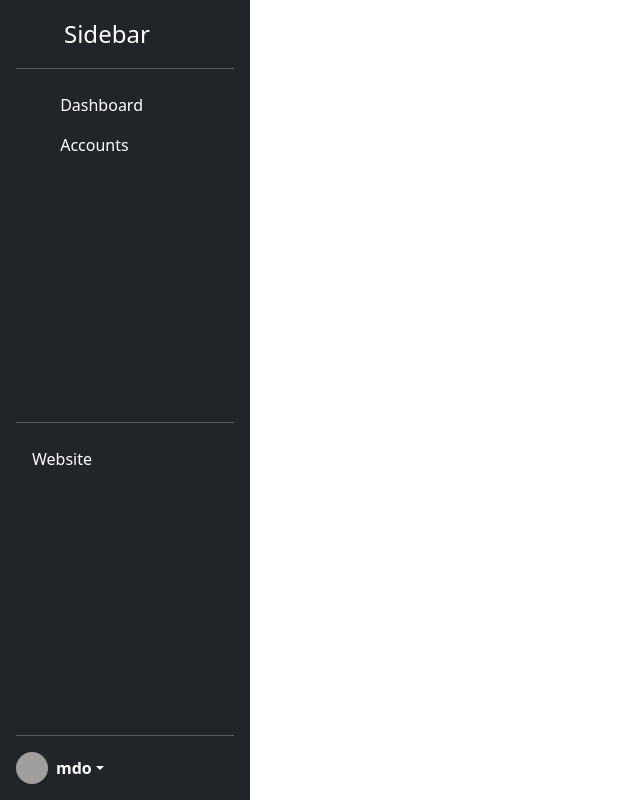
After one commit to hemroda/django_docker_starter, a Django app: template app/apps/accounts/templates/dashboard_base.html in a window 1280 px wide. The commit adds this page. Shown: the whole page, without its empty margins (0-640 px from the left). Run offline with Django 5.2, Linux system fonts and the light colour scheme; the template is opened without the code that fills it, so the values that code supplies are empty; parts of the project's set-up code (start-up, migrations or seed data) failed here and were passed over; some libraries are stand-ins or nearby versions; grey boxes are pictures that could not be loaded.

Commit message:
simple styling structure for dashboard section

```diff
--- a/app/apps/accounts/templates/accounts/dashboard.html
+++ b/app/apps/accounts/templates/accounts/dashboard.html
@@ -1 +1,5 @@
-Dashboard
+{% extends "dashboard_base.html" %}
+
+{% block content %}
+<div><small>{{ date }}</small></div>
+{% endblock %}
--- /dev/null
+++ b/app/apps/accounts/templates/dashboard_base.html
@@ -0,0 +1,83 @@
+{% load static %}
+{% load django_bootstrap5 %}
+{% load bootstrap_icons %}
+
+<!doctype html>
+<html lang="en">
+<head>
+  <meta charset="UTF-8">
+  <meta name="viewport"
+        content="width=device-width, user-scalable=no, initial-scale=1.0, maximum-scale=1.0, minimum-scale=1.0">
+  <meta http-equiv="X-UA-Compatible" content="ie=edge">
+  <link rel="apple-touch-icon" sizes="180x180" href="{% static 'img/favicon/apple-touch-icon.png' %}">
+  <link rel="icon" type="image/png" sizes="32x32" href="{% static 'img/favicon/favicon-32x32.png' %}">
+  <link rel="icon" type="image/png" sizes="16x16" href="{% static 'img/favicon/favicon-16x16.png' %}">
+  <link rel="manifest" href="{% static 'img/favicon/site.webmanifest' %}">
+  <link rel="mask-icon" href="{% static 'img/favicon/safari-pinned-tab.svg" color="#2a9cbd' %}">
+  <meta name="msapplication-TileColor" content="#ffffff">
+  <meta name="theme-color" content="#ffffff">
+  <!--
+  when using "<body hx-boost="true">", disable HTMX' history cache feature,
+  which can sometimes result in funky behaviour when reloading a page with the back button:
+  -->
+  <meta name="htmx-config" content='{"historyCacheSize": 0, "refreshOnHistoryMiss": false}'>
+  <title>{% block title %}DDStarter{% endblock title%}</title>
+  {% bootstrap_css %}
+  <link rel="stylesheet" href="{% static 'css/base.css' %}">
+  <script src="{% static 'js/htmx.min.js' %}" defer></script>
+</head>
+<body hx-boost="true">
+  <div class="d-flex">
+    <!-- Side Nav -->
+    <div class="d-flex flex-column flex-shrink-0 p-3 text-bg-dark" style="width: 250px; height: 100vh;">
+      <a href="{% url 'dashboard_path' %}" class="d-flex align-items-center mb-3 mb-md-0 me-md-auto text-white text-decoration-none">
+        <svg class="bi pe-none me-2" width="40" height="32"><use xlink:href="#bootstrap"></use></svg>
+        <span class="fs-4">Sidebar</span>
+      </a>
+      <hr>
+      <ul class="nav nav-pills flex-column mb-auto">
+        <li>
+          <a href="#" class="nav-link text-white">
+            <svg class="bi pe-none me-2" width="16" height="16"><use xlink:href="#speedometer2"></use></svg>
+            Dashboard
+          </a>
+        </li>
+        <li>
+          <a href="#" class="nav-link text-white">
+            <svg class="bi pe-none me-2" width="16" height="16"><use xlink:href="#people-circle"></use></svg>
+            Accounts
+          </a>
+        </li>
+      </ul>
+      <hr>
+      <ul class="nav nav-pills flex-column mb-auto">
+        <li class="nav-item">
+          <a class="nav-link text-white" href="{% url 'homepage_path' %}" class="nav-item nav-link link-body-emphasis">Website</a>
+        </li>
+      </ul>
+      <hr>
+      <div class="dropdown">
+        <a href="#" class="d-flex align-items-center text-white text-decoration-none dropdown-toggle" data-bs-toggle="dropdown" aria-expanded="false">
+          <img src="https://github.com/mdo.png" alt="" width="32" height="32" class="rounded-circle me-2">
+          <strong>mdo</strong>
+        </a>
+        <ul class="dropdown-menu dropdown-menu-dark text-small shadow">
+          <li><a class="dropdown-item" href="#">New project...</a></li>
+          <li><a class="dropdown-item" href="#">Settings</a></li>
+          <li><a class="dropdown-item" href="#">Profile</a></li>
+          <li><hr class="dropdown-divider"></li>
+          <li><a class="dropdown-item" href="#">Sign out</a></li>
+        </ul>
+      </div>
+    </div>
+    <div class="p-4">
+      {% block content %}
+      {% endblock %}
+    </div>
+  </div>
+
+  <!-- ====================== JavaScript ============================ -->
+  {% bootstrap_javascript %}
+  <script src="{% static 'js/main.js' %}"></script>
+</body>
+</html>
```
